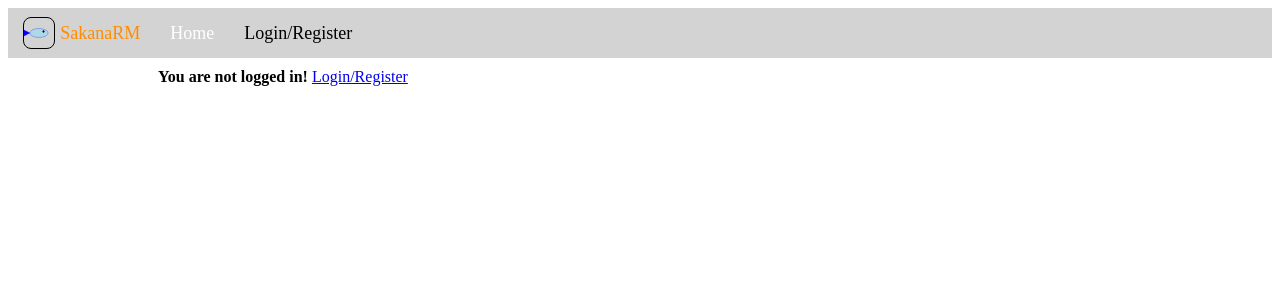
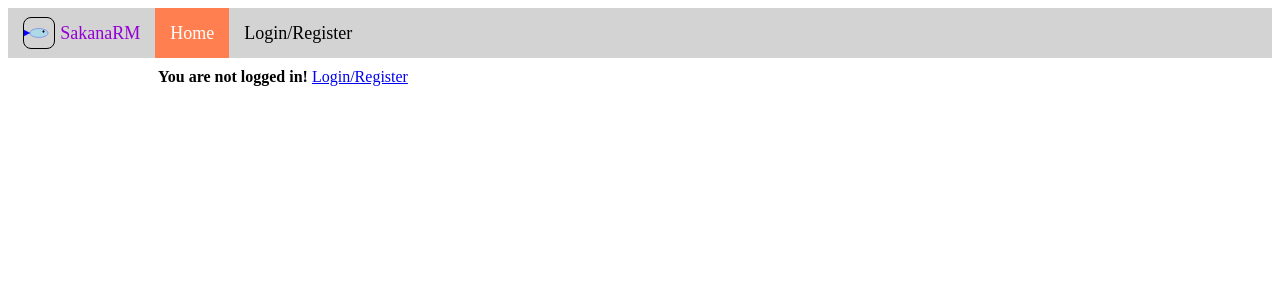
Before and after one commit to JunchengDong0421/SakanaRM, a Django app: page / in a window 1280 px wide. Shown: the top 300 px of the page. Run offline with Django 4.2, Linux system fonts and the light colour scheme.

Commit message:
Add active class to navigation bar on corresponding page

```diff
--- a/SakanaRM/static/css/navbar.css
+++ b/SakanaRM/static/css/navbar.css
@@ -20,11 +20,11 @@
   font-size: large;
 }
 
-.nav-bar a.home {
+.nav-bar a#home-nav {
   color: white;
 }
 
-.nav-bar .logout {
+.nav-bar #logout {
   color: red;
 }
 
@@ -36,12 +36,16 @@
 }
 
 .logo-name {
-  color: darkorange;
+  color: darkviolet;
 }
 
-.nav-bar .logout:hover,
+.nav-bar #logout:hover,
 .nav-bar a:hover {
   background-color: darkgrey;
   color: darkslategrey;
   cursor: pointer;
 }
+
+.active-nav {
+  background: coral;
+}
--- a/SakanaRM/templates/base.html
+++ b/SakanaRM/templates/base.html
@@ -22,21 +22,21 @@
 
 <body>
     <div class="nav-bar">
-        <a href="{% url 'core:about' %}">
+        <a id="about-nav" href="{% url 'core:about' %}">
             <img class="logo" src="{% static 'img/sakanarm-light.svg' %}" alt="">
             <span class="logo-name">SakanaRM</span>
         </a>
-        <a class="home" href="{% url 'core:index' %}">Home</a>
+        <a id="home-nav" href="{% url 'core:index' %}">Home</a>
         {% if request.user.is_superuser or not request.user.is_authenticated %}
-            <a href="{% url 'accounts:login-register-page' %}">Login/Register</a>
+            <a id="auth-nav" href="{% url 'accounts:login-register-page' %}">Login/Register</a>
         {% else %}
-            <a href="{% url 'core:upload-paper-page' %}">Upload Paper</a>
-            <a href="{% url 'core:process-paper-page' %}">Process Paper</a>
-            <a href="{% url 'core:add-tag-definition-page' %}">Add Tag</a>
-            <a href="{% url 'core:search-page' %}">Search</a>
-            <a href="{% url 'core:my-papers' request.session.uid %}">My Papers</a>
-            <a href="#">Tutorial</a>
-            <div class="logout">Logout</div>
+            <a id="upload-nav" href="{% url 'core:upload-paper-page' %}">Upload Paper</a>
+            <a id="process-nav" href="{% url 'core:process-paper-page' %}">Process Paper</a>
+            <a id="tag-nav" href="{% url 'core:add-tag-definition-page' %}">Add Tag</a>
+            <a id="search-nav" href="{% url 'core:search-page' %}">Search</a>
+            <a id="papers-nav" href="{% url 'core:my-papers' request.session.uid %}">My Papers</a>
+            <a id="tutorial-nav" href="#">Tutorial</a>
+            <div id="logout">Logout</div>
         {% endif %}
     </div>
 
@@ -57,7 +57,7 @@
     <script>
         $(document).ready(() => {
             var logoutURL = "{% url 'accounts:logout-action' %}";
-            $(".logout").click(() => {
+            $("#logout").click(() => {
                 if (!confirm("Are you sure you want to logout?")) return;
                 $.ajax({
                     url: logoutURL,
--- a/SakanaRM/templates/core/about.html
+++ b/SakanaRM/templates/core/about.html
@@ -43,13 +43,17 @@
 {% block scripts %}
     <script>
         $(document).ready(() => {
+            // Get repo stars
             $.ajax({
                 url: "https://api.github.com/repos/JunchengDong0421/SakanaRM",
                 type: "GET",
                 success: res => {
                     $(".git-stars").text('Stars: ' + res.stargazers_count);
                 }
-            })
+            });
+
+            // Highlight navigation block
+            $("#about-nav").addClass('active-nav');
         })
     </script>
 {% endblock %}
--- a/SakanaRM/templates/core/index.html
+++ b/SakanaRM/templates/core/index.html
@@ -82,3 +82,11 @@
         <br><br><br>
     {% endif %}
 {% endblock %}
+{% block scripts %}
+    <script>
+        $(document).ready(() => {
+            // Highlight navigation block
+            $("#home-nav").addClass('active-nav');
+        })
+    </script>
+{% endblock %}
--- a/SakanaRM/templates/core/paper_process.html
+++ b/SakanaRM/templates/core/paper_process.html
@@ -53,7 +53,7 @@
 {% block scripts %}
     <script>
         $(document).ready(() => {
-            // ajax submit form
+            // Process paper
             $('#process-form').submit(e => {
                 e.preventDefault();
                 var checkedTags = $('input[name="tag-names"]:checked').map(function () {
@@ -84,6 +84,9 @@
                     }
                 });
             });
+
+            // Highlight navigation block
+            $("#process-nav").addClass('active-nav');
         })
     </script>
 
--- a/SakanaRM/templates/core/tag_definition_add.html
+++ b/SakanaRM/templates/core/tag_definition_add.html
@@ -25,7 +25,7 @@
 {% block scripts %}
     <script>
         $(document).ready(() => {
-            // ajax submit form
+            // Add tag
             $('#tag-form').submit(e => {
                 e.preventDefault();
                 if (!confirm("Are you sure to create this new tag?")) {
@@ -52,6 +52,9 @@
                     }
                 });
             });
+
+            // Highlight navigation block
+            $("#tag-nav").addClass('active-nav');
         })
     </script>
 {% endblock %}
```
Also changed, not shown: SakanaRM/templates/core/paper_upload.html (+5 -2 lines), SakanaRM/templates/core/paper_user_list.html (+9 -0 lines), SakanaRM/templates/core/search.html (+6 -3 lines).
